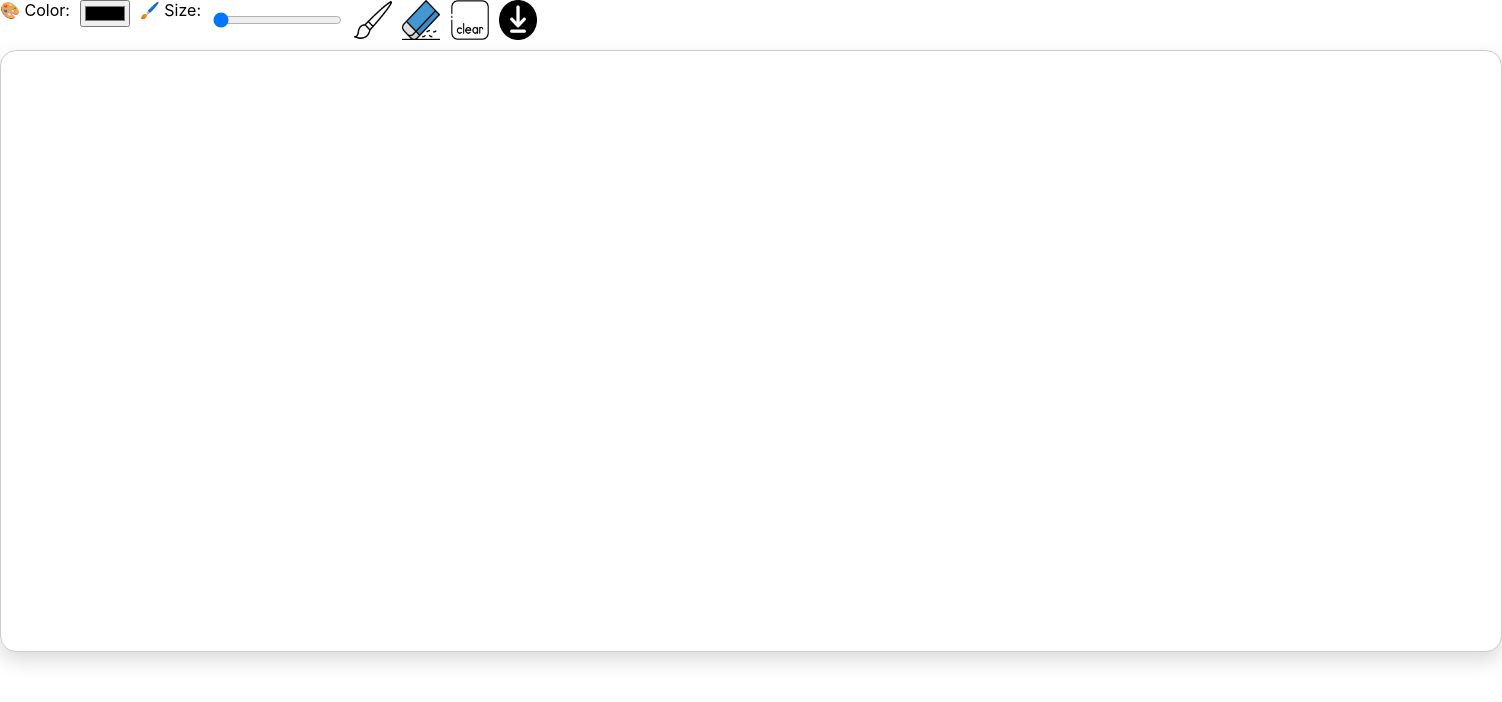
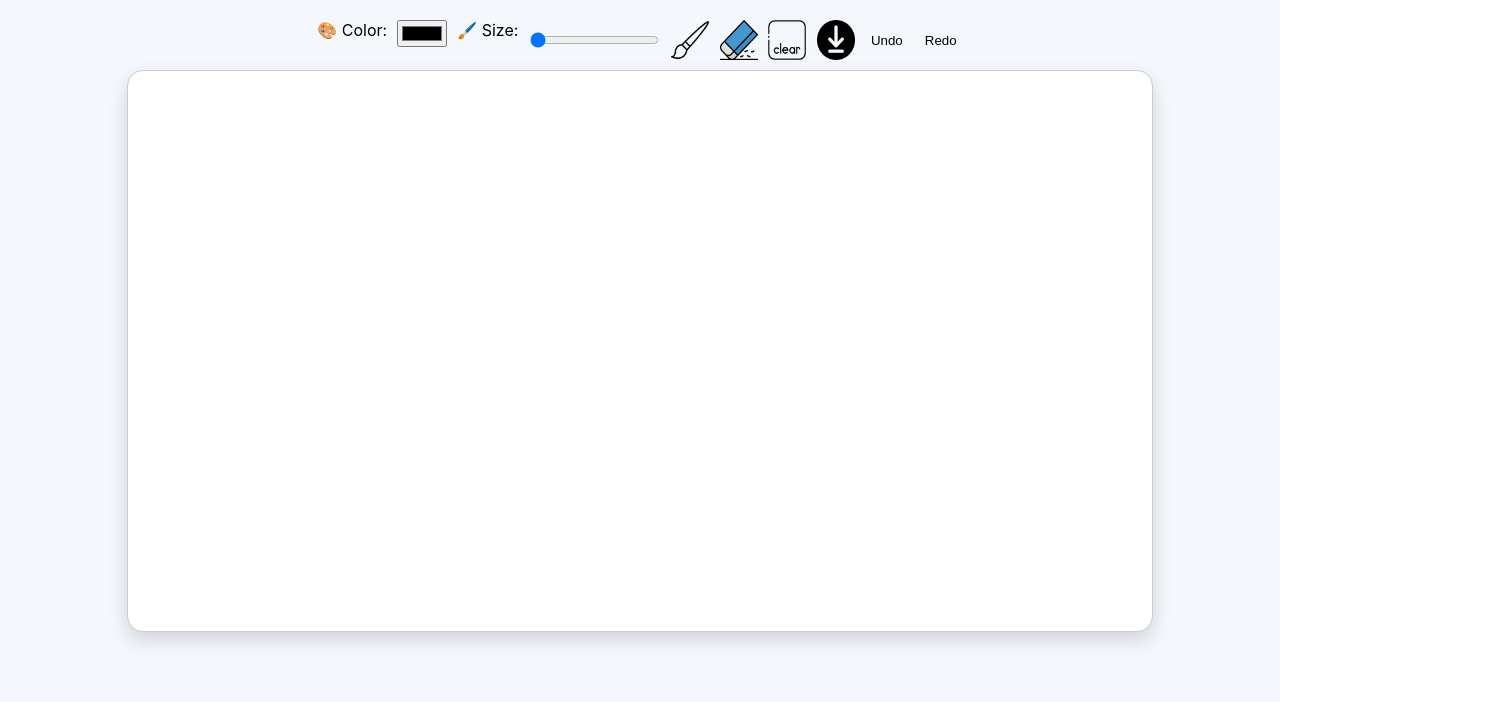
Before and after one commit to khankadir193/WhilteBoard-Collaboration, a React (Create React App) app: page / in a window 1280 px wide. Shown: the top 702 px of the page, 1502 px wide, since content can reach past the window. Built offline with nearby package versions, Linux system fonts and the light colour scheme.

Commit message:
undo/redo

```diff
--- a/src/App.css
+++ b/src/App.css
@@ -1,38 +1,32 @@
 .App {
-  text-align: center;
-}
-
-.App-logo {
-  height: 40vmin;
-  pointer-events: none;
-}
-
-@media (prefers-reduced-motion: no-preference) {
-  .App-logo {
-    animation: App-logo-spin infinite 20s linear;
-  }
-}
-
-.App-header {
-  background-color: #282c34;
-  min-height: 100vh;
   display: flex;
   flex-direction: column;
   align-items: center;
-  justify-content: center;
-  font-size: calc(10px + 2vmin);
-  color: white;
+  background: #f4f7fb;
+  height: 100vh;
+  padding: 20px;
 }
 
-.App-link {
-  color: #61dafb;
+.toolbar {
+  display: flex;
+  gap: 12px;
+  padding: 12px 20px;
+  background: #fff;
+  border-radius: 12px;
+  box-shadow: 0 4px 12px rgba(0,0,0,0.1);
+  margin-bottom: 20px;
 }
 
-@keyframes App-logo-spin {
-  from {
-    transform: rotate(0deg);
-  }
-  to {
-    transform: rotate(360deg);
-  }
+.toolbar button {
+  padding: 8px 14px;
+  border: none;
+  border-radius: 8px;
+  background: #4a90e2;
+  color: #fff;
+  cursor: pointer;
+  transition: 0.3s;
 }
+
+.toolbar button:hover {
+  background: #357ab8;
+}
--- a/src/App.js
+++ b/src/App.js
@@ -1,44 +1,106 @@
-import logo from './logo.svg';
 import './App.css';
 import Canvas from './Collaboration/Canvas';
-import { useRef, useState } from 'react';
+import { useEffect, useRef, useState } from 'react';
 import Toolbar from './Collaboration/Toolbar';
 
 function App() {
   const canvasRef = useRef(null);
+  const contextRef = useRef(null);
   const [color, setColor] = useState("#000000");
-  const [brusshSize, setBrushSize] = useState(0);
-  const [tool, setTool] = useState();
+  const [brushSize, setBrushSize] = useState(0);
+  const [tool, setTool] = useState("pen");
+
+  // History management
+  const history = useRef([]);
+  const historyStep = useRef(0);
+
+  useEffect(() => {
+    const canvas = canvasRef.current;
+    if (canvas) {
+      canvas.width = window.innerWidth * 0.8;
+      canvas.height = window.innerHeight * 0.7;
+      const context = canvas.getContext("2d");
+      context.lineCap = "round";
+      context.strokeStyle = color;
+      context.lineWidth = brushSize;
+      contextRef.current = context;
+
+      // Initialize history with blank canvas
+      const blank = canvas.toDataURL();
+      history.current = [blank];
+      historyStep.current = 0;
+    }
+  }, []);
+
+  // Save state in history
+  const saveHistory = () => {
+    const canvas = canvasRef.current;
+    const dataUrl = canvas.toDataURL();
+    history.current = history.current.slice(0, historyStep.current + 1);
+    history.current.push(dataUrl);
+    historyStep.current = history.current.length - 1;
+  };
 
   const clearCanvas = () => {
     const ctx = canvasRef.current.getContext("2d");
     ctx.clearRect(0, 0, canvasRef.current.width, canvasRef.current.height);
+    saveHistory();
   };
 
   const downloadCanvas = () => {
     const link = document.createElement("a");
-    link.download = 'drawing.png';
+    link.download = "drawing.png";
     link.href = canvasRef.current.toDataURL();
     link.click();
   };
 
+  const handleUndo = () => {
+    if (historyStep.current > 0) {
+      historyStep.current -= 1;
+      const imageData = history.current[historyStep.current];
+      getImageToCanvas(imageData);
+    }
+  };
+
+  const handleRedo = () => {
+    if (historyStep.current < history.current.length - 1) {
+      historyStep.current += 1;
+      const imageData = history.current[historyStep.current];
+      getImageToCanvas(imageData);
+    }
+  };
+
+  const getImageToCanvas = (imageData) => {
+    const canvas = canvasRef.current;
+    const context = contextRef.current;
+    const img = new Image();
+    img.onload = () => {
+      context.clearRect(0, 0, canvas.width, canvas.height);
+      context.drawImage(img, 0, 0, canvas.width, canvas.height);
+    };
+    img.src = imageData;
+  };
 
   return (
     <div className="App">
       <Toolbar
         color={color}
         setColor={setColor}
-        brushSize={brusshSize}
+        brushSize={brushSize}
         setTool={setTool}
         clearCanvas={clearCanvas}
         downloadCanvas={downloadCanvas}
         setBrushSize={setBrushSize}
+        handleRedo={handleRedo}
+        handleUndo={handleUndo}
       />
       <Canvas
         color={color}
-        brushSize={brusshSize}
+        brushSize={brushSize}
         tool={tool}
         canvasRef={canvasRef}
+        contextRef={contextRef}
+        saveHistory={saveHistory} // important for undo/redo
       />
     </div>
   );
@@ -47,5 +109,6 @@ function App() {
 export default App;
 
 
+
 //whiteboard collaboration link(url)
 //https://miro.com/online-whiteboard/
--- a/src/Collaboration/Toolbar.js
+++ b/src/Collaboration/Toolbar.js
@@ -1,7 +1,7 @@
 import React from "react";
 import './Toolbar.css'
 
-const Toolbar = ({ color, setColor, brushSize, setBrushSize, setTool, clearCanvas, downloadCanvas }) => {
+const Toolbar = ({ color, setColor, brushSize, setBrushSize, setTool, clearCanvas, downloadCanvas,handleRedo,handleUndo }) => {
   return (
     <div style={{ display: "flex", gap: "10px", marginBottom: "10px" }}>
       🎨 Color:
@@ -14,6 +14,8 @@ const Toolbar = ({ color, setColor, brushSize, setBrushSize, setTool, clearCanva
       <button className="eraser" onClick={() => setTool("eraser")}></button>
       <button className="clear" onClick={clearCanvas}></button>
       <button className="download" onClick={downloadCanvas}></button>
+      <button onClick={handleUndo}>Undo</button>
+      <button onClick={handleRedo}>Redo</button>
     </div>
   );
 };
```
